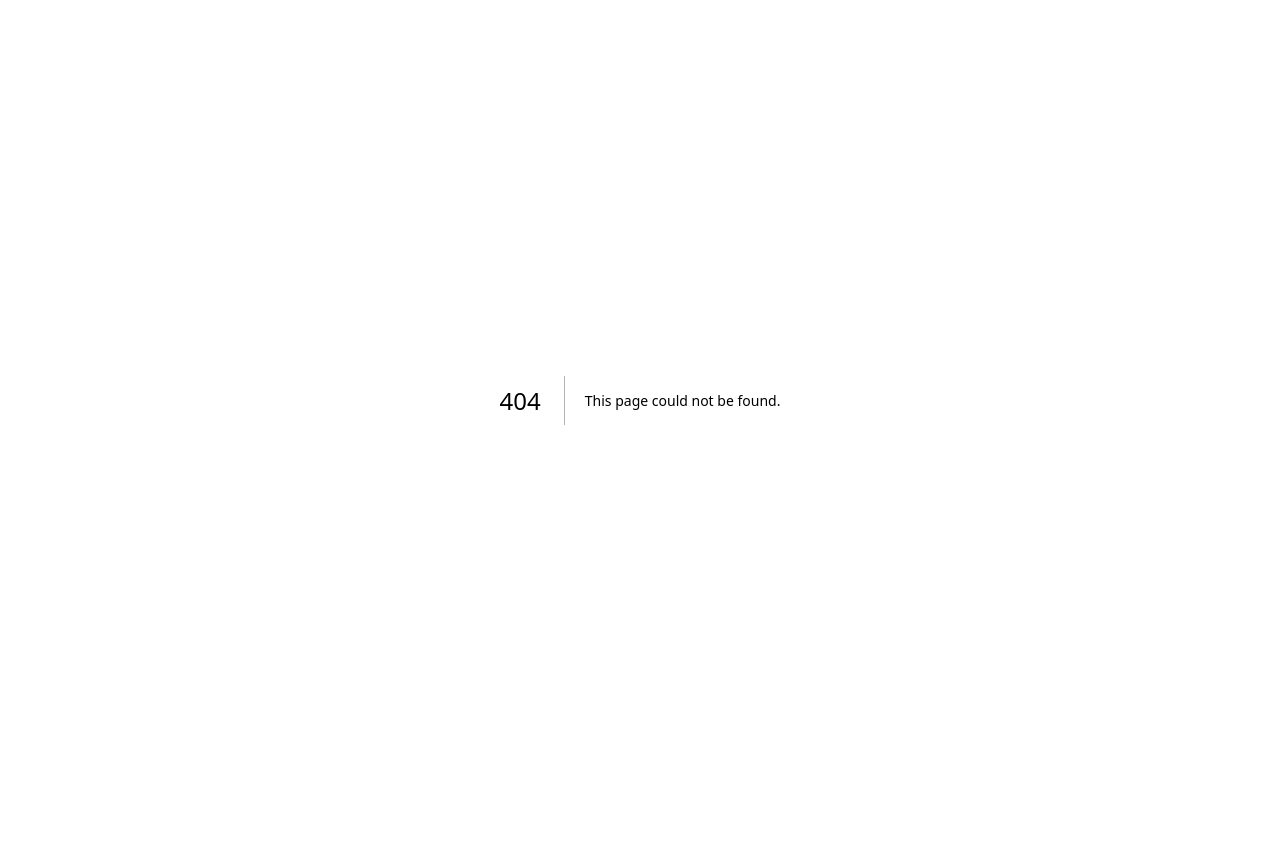
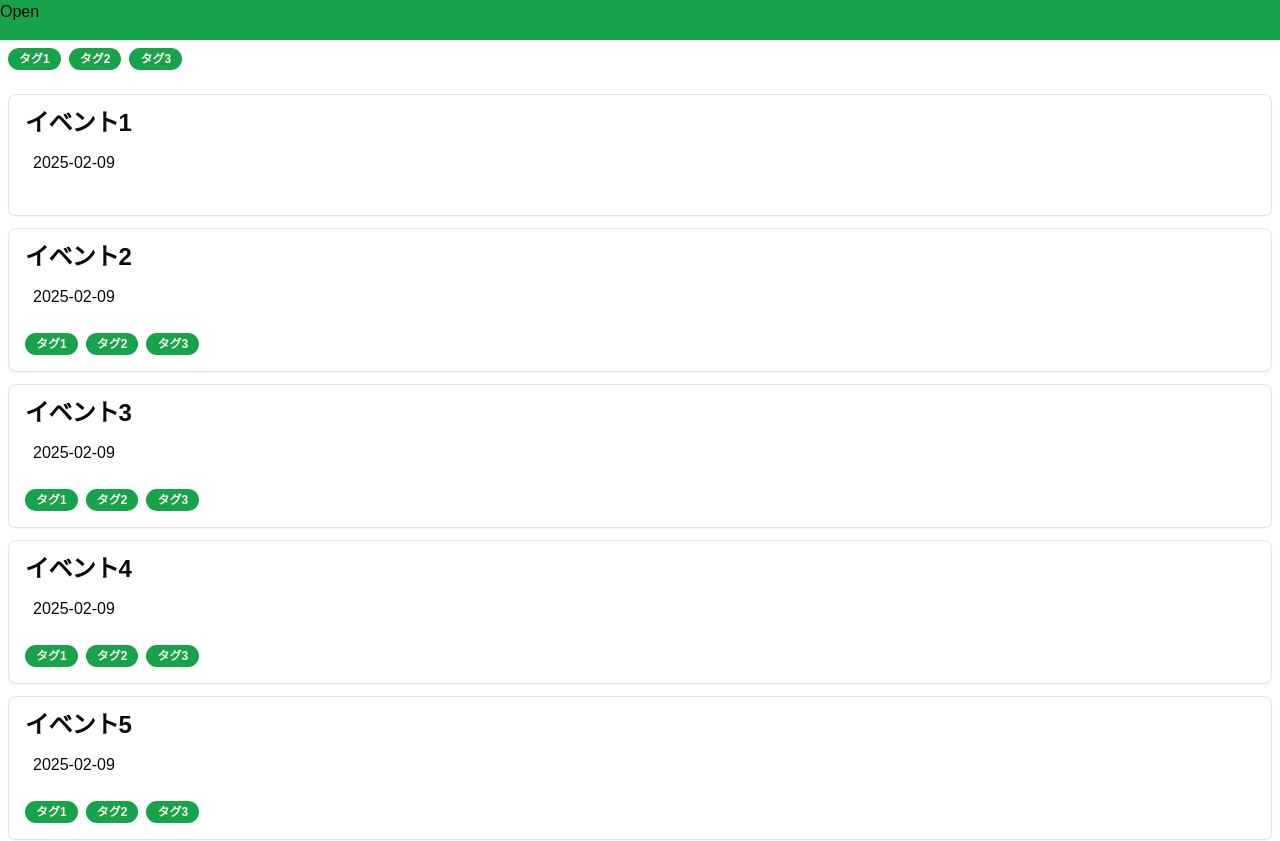
Before and after one commit to private-ryomann/word-training, a Next.js app: page /events in a window 1280 px wide. Before the commit this address had no page. Shown: the top 841 px of the page. Before the commit the page ends 800 px from the top, so only its background shows below. Built offline with nearby package versions, Linux system fonts and the light colour scheme.

Commit message:
イベント一覧ページプロトタイプ作成

```diff
--- /dev/null
+++ b/src/app/events/page.tsx
@@ -0,0 +1,143 @@
+import { Badge } from "@/components/ui/badge";
+import {
+	Card,
+	CardContent,
+	CardFooter,
+	CardHeader,
+	CardTitle,
+} from "@/components/ui/card";
+import {
+	Drawer,
+	DrawerClose,
+	DrawerContent,
+	DrawerHeader,
+	DrawerTitle,
+	DrawerTrigger,
+} from "@/components/ui/drawer";
+
+import {
+	Sheet,
+	SheetContent,
+	SheetHeader,
+	SheetTitle,
+	SheetTrigger,
+} from "@/components/ui/sheet";
+import { VisuallyHidden } from "@radix-ui/react-visually-hidden";
+import { format } from "date-fns";
+/**
+ * イベント一覧表示画面
+ */
+
+const tags = [
+	{
+		id: 1,
+		title: "タグ1",
+		color: "",
+	},
+	{
+		id: 2,
+		title: "タグ2",
+		color: "",
+	},
+	{
+		id: 3,
+		title: "タグ3",
+		color: "",
+	},
+];
+
+const events = [
+	{
+		id: 1,
+		title: "イベント1",
+		occurredAt: new Date(),
+		status: "pending",
+		tags: [],
+	},
+	{
+		id: 2,
+		title: "イベント2",
+		occurredAt: new Date(),
+		status: "pending",
+		tags: tags,
+	},
+	{
+		id: 3,
+		title: "イベント3",
+		occurredAt: new Date(),
+		status: "pending",
+		tags: tags,
+	},
+	{
+		id: 4,
+		title: "イベント4",
+		occurredAt: new Date(),
+		status: "pending",
+		tags: tags,
+	},
+	{
+		id: 5,
+		title: "イベント5",
+		occurredAt: new Date(),
+		status: "pending",
+		tags: tags,
+	},
+	{
+		id: 6,
+		title: "イベント6",
+		occurredAt: new Date(),
+		status: "pending",
+		tags: tags,
+	},
+];
+export default function EventsPage() {
+	return (
+		<>
+			<header className="h-10 bg-primary">
+				<Drawer direction="left">
+					<DrawerTrigger>Open</DrawerTrigger>
+					<DrawerContent className="h-screen w-40 rounded-t-none rounded-r-md">
+						<DrawerHeader>
+							<DrawerClose>close</DrawerClose>
+						</DrawerHeader>
+						<DrawerTitle>
+							<VisuallyHidden />
+						</DrawerTitle>
+					</DrawerContent>
+				</Drawer>
+			</header>
+			<main className="h-[calc(h-screen - h-10)] p-2">
+				<div className="flex flex-col">
+					<div className="flex flex-row">
+						{tags.map((tag) => (
+							<Badge key={tag.id} className="mr-2">
+								{tag.title}
+							</Badge>
+						))}
+					</div>
+				</div>
+				<div className="flex flex-col mt-3">
+					{events.map((event) => (
+						<Card key={event.id} className="mt-3">
+							<CardHeader className="p-4">
+								<CardTitle>{event.title}</CardTitle>
+							</CardHeader>
+							<CardContent>
+								<p>{format(event.occurredAt, "yyyy-MM-dd")}</p>
+							</CardContent>
+							<CardFooter className="p-4 pt-0">
+								<div className="flex flex-row">
+									{event.tags.map((tag) => (
+										<Badge key={tag.id} className="mr-2">
+											{tag.title}
+										</Badge>
+									))}
+								</div>
+							</CardFooter>
+						</Card>
+					))}
+				</div>
+			</main>
+		</>
+	);
+}
```
